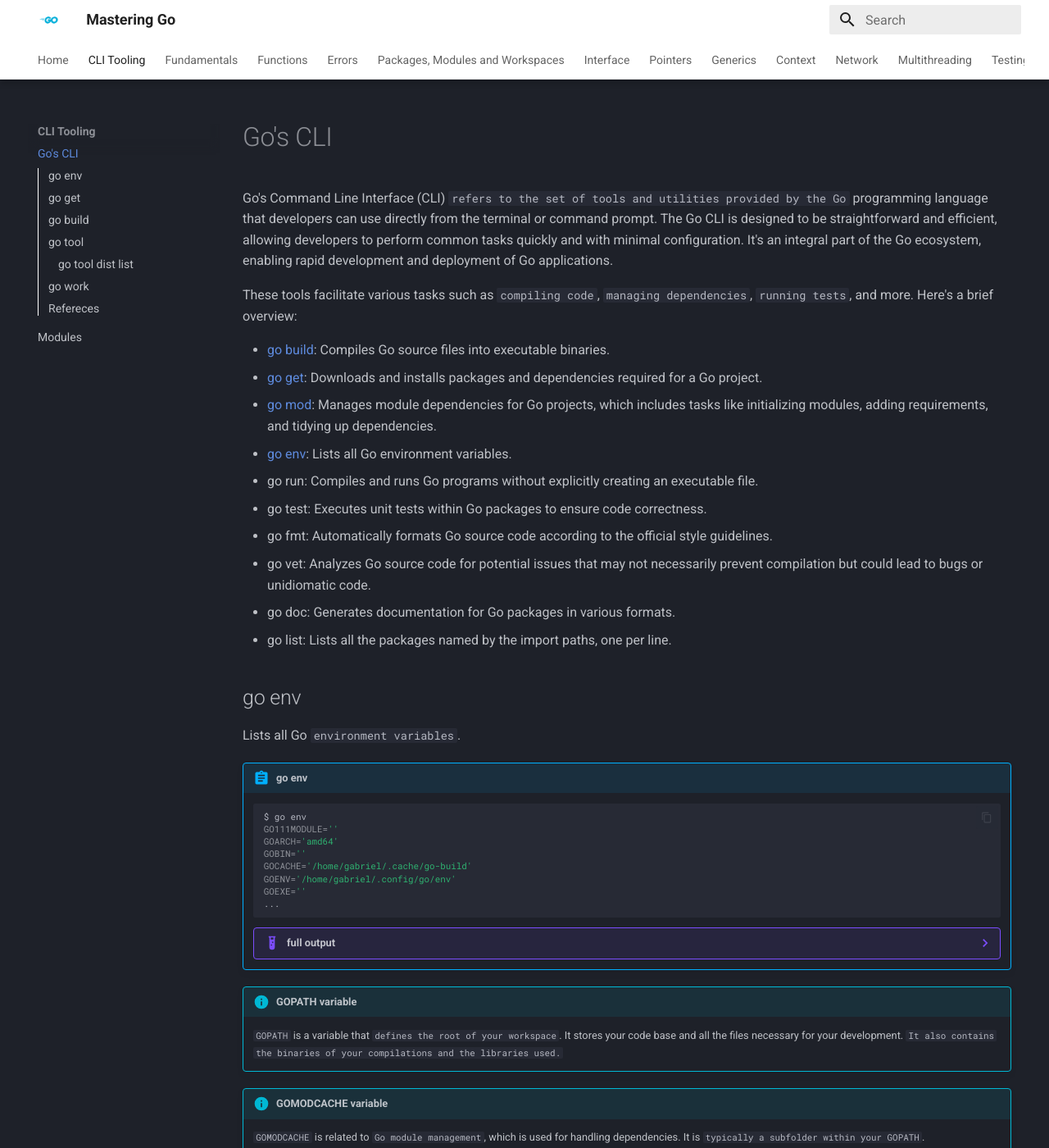
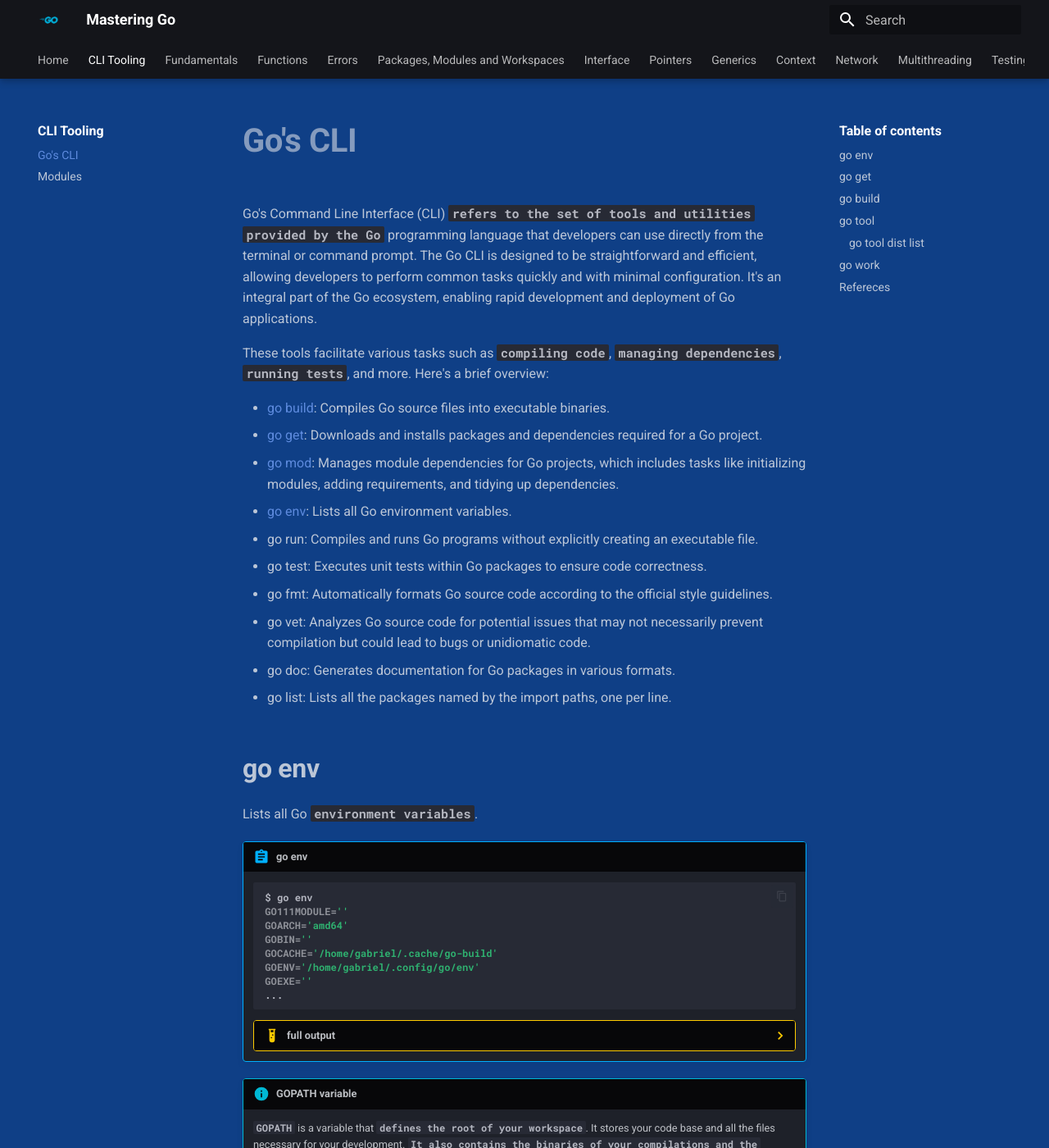
Before and after one commit to RomeroGabriel/mastering-go, an MkDocs documentation site: the page built from doc/cli/general.md, in a window 1280 px wide and 1400 px high. Shown: the whole window at 82% size. Built offline with MkDocs 1.6.1 and Material for MkDocs 9.7.7, drawn with Linux system fonts in a browser that asks for light colours.

Commit message:
improve layout

```diff
--- /dev/null
+++ b/doc/stylesheets/extra.css
@@ -0,0 +1,64 @@
+.md-container {
+    background-color: #0f3f86;
+}
+
+.md-typeset h1 {
+    font-size: 2.5em;
+    font-weight: 700;
+}
+
+.md-typeset h2 {
+    font-size: 2em;
+    font-weight: 700;
+}
+
+.md-typeset h3 {
+    font-size: 1.5em;
+    font-weight: 600;
+}
+
+strong {
+    font-weight: 900;
+    font-size: 1.0rem;
+}
+
+.md-typeset code {
+    font-weight: 900;
+    font-size: .95em;
+}
+
+.md-typeset details.example, .md-typeset .admonition.example {
+    border-color: #ffcb00;
+}
+
+.md-typeset summary, .md-typeset .admonition-title {
+    background-color: #000000c2 !important;
+}
+
+.md-typeset .example > summary::before, .md-typeset .example > summary::after {
+    background-color: #ffcb00;
+}
+
+.md-typeset .example > .admonition-title::before, .md-typeset .example > .admonition-title::after {
+    background-color: #ffcb00;
+}
+
+.md-nav--secondary .md-nav__title {
+    font-weight: 900;
+    font-size: .8rem;
+    background: none;
+    box-shadow: none;
+    color: #fff;
+}
+
+.md-nav--lifted > .md-nav__list > .md-nav__item--active > .md-nav__link {
+    font-weight: 900;
+    font-size: .8rem;
+    background: none;
+    box-shadow: none;
+    color: #fff;
+}
+
+.md-nav__item--section > .md-nav__link:not(.md-nav__container) {
+    color: #fff;
+}
--- a/mkdocs.yml
+++ b/mkdocs.yml
@@ -73,23 +73,26 @@
   favicon: images/go-logo.png
   palette:
       scheme: slate
-      primary: white
-      accent: blue
+      primary: black
+      accent: yellow
   features:
+    - navigation.tracking
     - navigation.tabs
     - navigation.tabs.sticky
-    - navigation.tabs.instant
     - navigation.sections
+    - navigation.expand
     - navigation.path
     - navigation.indexes
+    - toc.follow
     - navigation.top
-    - navigation.expand
-    - toc.integrate
     - content.code.copy
     - content.code.annotate
 
 plugins:
   - search
+
+extra_css:
+  - stylesheets/extra.css
 
 markdown_extensions:
   - footnotes
@@ -103,6 +106,7 @@
   - pymdownx.snippets
   - pymdownx.superfences
   - attr_list
+  - md_in_html
   - pymdownx.emoji:
       emoji_index: !!python/name:material.extensions.emoji.twemoji
       emoji_generator: !!python/name:material.extensions.emoji.to_svg
```
Also changed, not shown: doc/functions/func_as_value.md (+2 -2 lines), .markdownlint.json (added).
